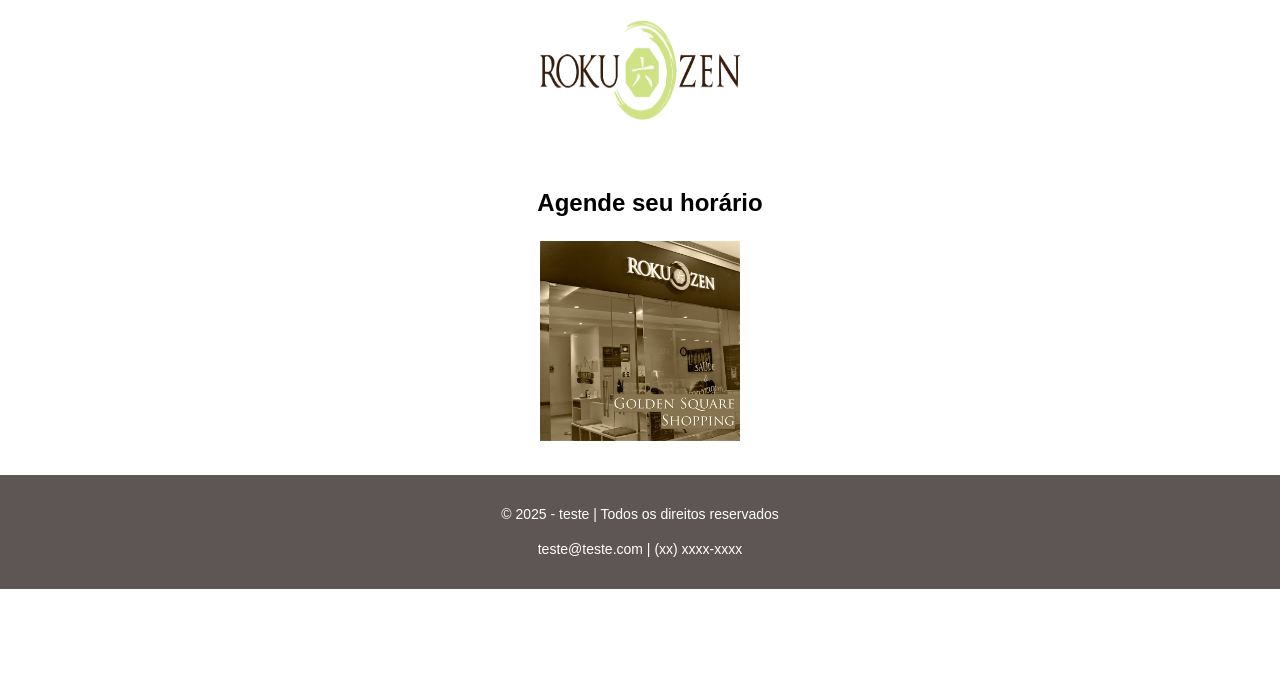
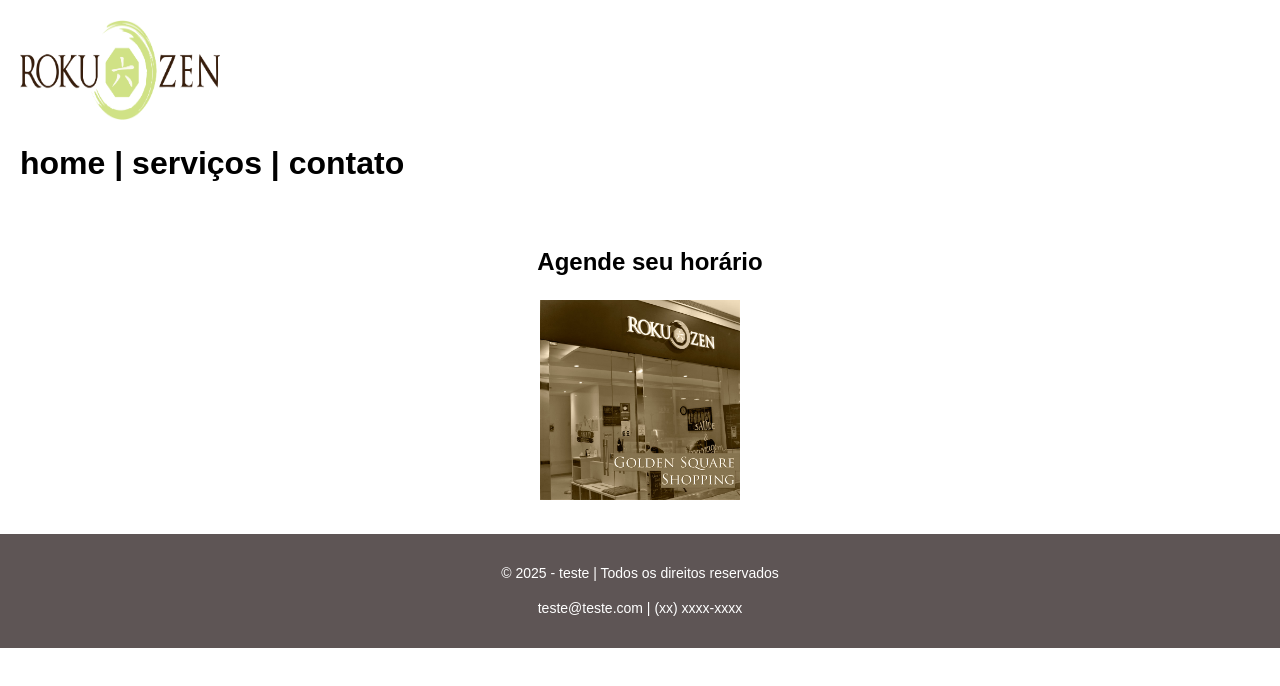
Before and after one commit to enzoribela/PI_Rokuzen, a plain HTML site: page teste.html in a window 1280 px wide. Drawn offline with Linux system fonts and the light colour scheme.

Commit message:
Ajustes codigo

```diff
--- a/teste.html
+++ b/teste.html
@@ -14,7 +14,7 @@
     }
 
     header {
-      text-align: center;
+      text-align: left;
       background-color: #ffffffaf;
       padding: 20px;
 
@@ -27,6 +27,7 @@
 
     nav {
       margin-top: 10px;
+      text-size-adjust: auto;
     }
 
     nav a img {
@@ -65,6 +66,9 @@
 <header>
   <img src="arquivos/RokuzenLogo.png" alt="logo Site" height="100px" width="200px">
   <h1>
+    <nav>
+        home | serviços | contato
+    </nav>
   </h1>
 </header>
 <body>
```
